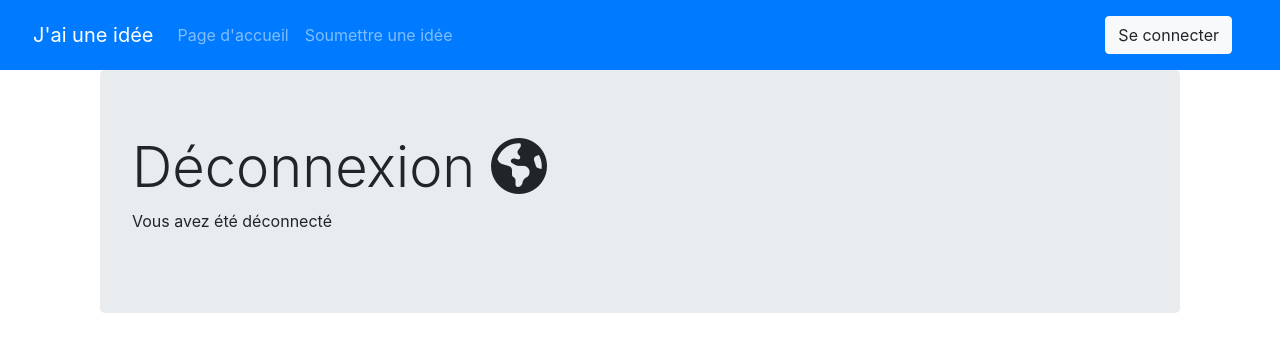
After one commit to SDAChess/jaiuneidee, a Django app: template src/ideacrawler/templates/registration/logout.html in a window 1280 px wide. The commit adds this page. Shown: the top 352 px of the page. Run offline with Django 4.2, Linux system fonts and the light colour scheme; the template is opened without the code that fills it, so the values that code supplies are empty; some libraries are stand-ins or nearby versions.

Commit message:
ideacrawler: added login/logout button

```diff
--- /dev/null
+++ b/src/ideacrawler/templates/registration/logout.html
@@ -0,0 +1,14 @@
+{% extends "base.html" %}
+
+{% block title %} Se connecter {% endblock %}
+
+{% block content %}
+
+<div class="container">
+    <div class="jumbotron">
+        <h1 class="display-4"> Déconnexion <i class="fas fa-globe-americas"></i></h1>
+        <p> Vous avez été déconnecté </p>
+    </div>
+</div>
+
+{% endblock %}
--- a/src/templates/base.html
+++ b/src/templates/base.html
@@ -21,15 +21,18 @@
         </ul>
     </div>
     <form class="form-inline my-2 my-lg-0">
-        <button class="btn btn-light my-2" href="/account/signin">
-            {% if user.is_authenticated %}
-                {{user.username}}
-            {% else %}
-                Se connecter
-            {% endif %}
-        </button>
+        {% if user.is_authenticated %}
+            <a class="btn btn-light my-2" href="/accounts/logout">
+                    Déconnexion
+            </a>
+        {% else %}
+            <a class="btn btn-light my-2" href="/accounts/login">
+                    Se connecter
+            </a>
+        {% endif %}
     </form>
     </nav>
+
     <div class="container">
         {% block content %}{% endblock %}
     </div>
```
